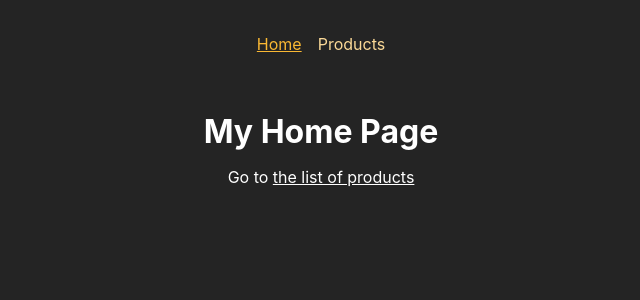
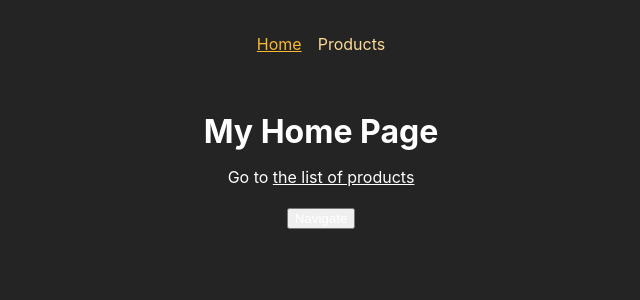
Before and after one commit to ciubiadi/My-Learning-Journey, a React (Create React App) app in the folder React/Udemy-React-Complete-Guide/RoutingPractice/: page / in a window 1280 px wide. Shown: the top 300 px of the page, without its empty margins (319-959 px from the left). Built offline with nearby package versions, Linux system fonts and the light colour scheme.

Commit message:
useNavigate practice

```diff
--- a/React/Udemy-React-Complete-Guide/RoutingPractice/src/pages/Home.js
+++ b/React/Udemy-React-Complete-Guide/RoutingPractice/src/pages/Home.js
@@ -1,12 +1,21 @@
-import { Link } from 'react-router-dom';
+import { Link, useNavigate } from 'react-router-dom';
 
 function HomePage(){
+    const navigate = useNavigate();
+
+    function navigateHandler() {
+        navigate('/products');
+    }
+
     return (
         <>
             <h1>My Home Page</h1>
             <p>
                 Go to <Link to="/products">the list of products</Link>
             </p>
+            <p>
+                <button onClick={navigateHandler}>Navigate</button>
+            </p>
         </>
     );
 }
```
